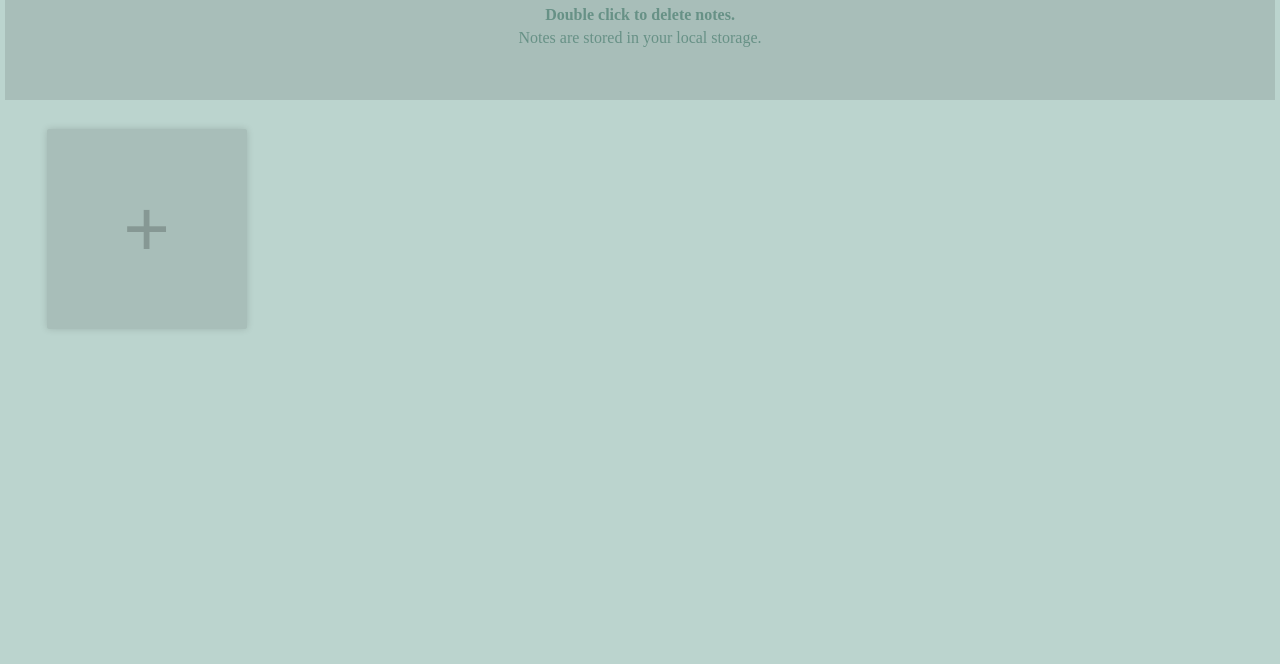
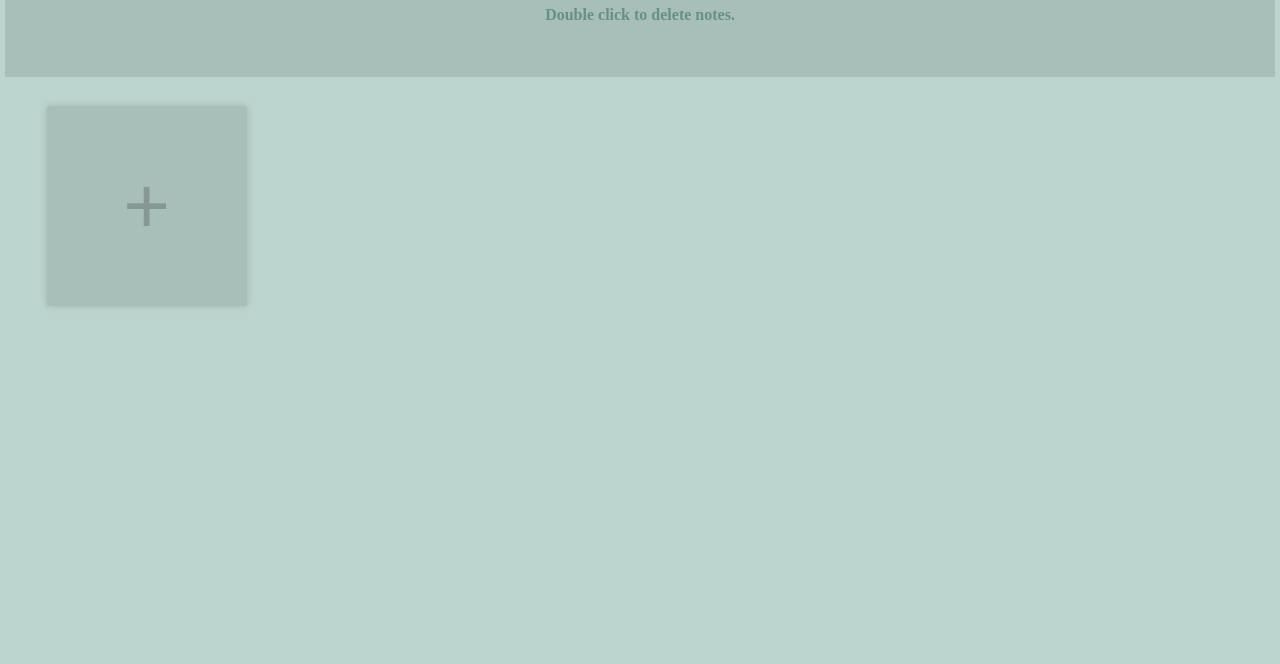
Before and after one commit to emi-smith/sticky-notes, a plain HTML site: page index.html in a window 1280 px wide. Shown: the part 136-800 px from the top of the page. Drawn offline with Linux system fonts and the light colour scheme.

Commit message:
deleted storage comment

```diff
--- a/index.html
+++ b/index.html
@@ -12,7 +12,7 @@
         <div><h1 class="main-header">Simple Sticky Notes</h1></div>
         <div class="text-box">
             <h4>Double click to delete notes.</h4>
-            <p>Notes are stored in your local storage.</p>
+            <!--Notes are stored in your local storage.-->
         </div>
     </div>
     <div id="app">
```
